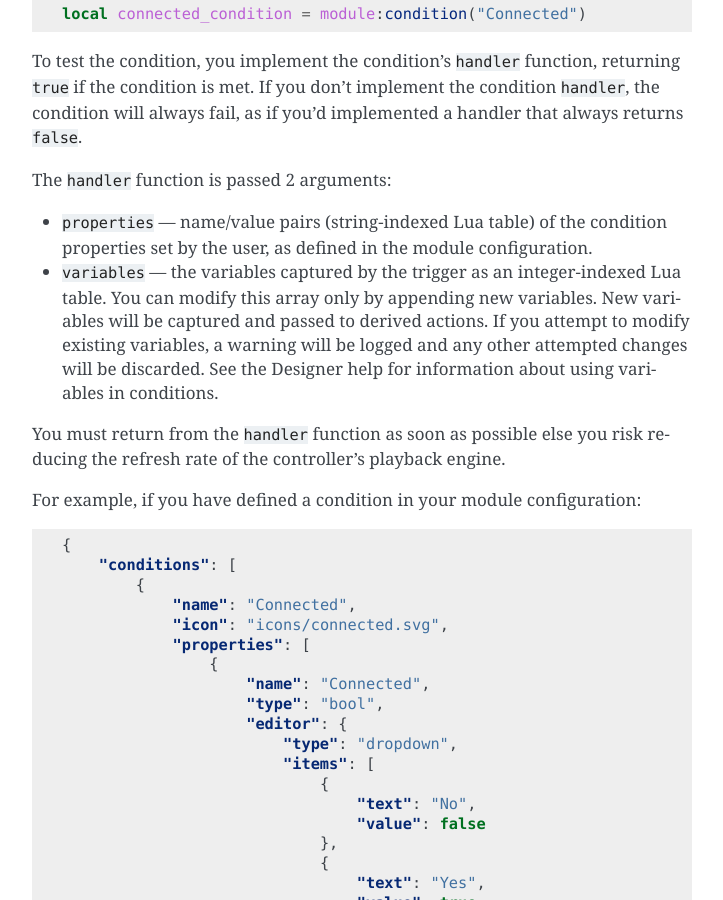
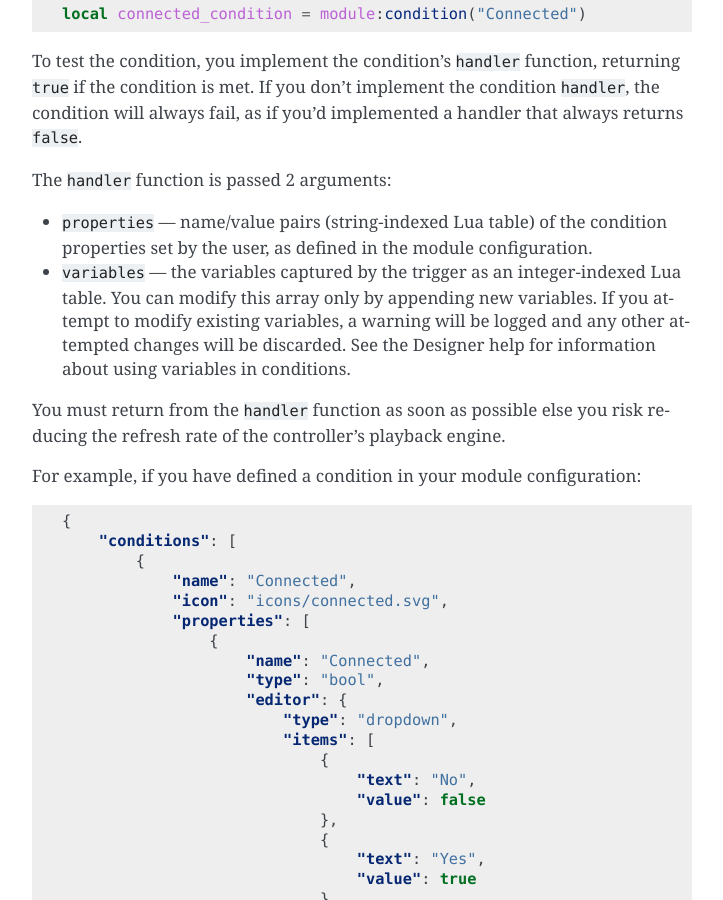
Before and after one commit to carallon/io-module-developer-guide, a Sphinx documentation site: the page built from source/guide/module-instances.rst, in a window 1280 px wide and 900 px high, scrolled down 4234 px. Shown: the whole window, without its empty margins (388-1111 px from the left). Built offline with Sphinx 7.4.7, drawn with Linux system fonts in a browser that asks for light colours.

Commit message:
Update module-instances.rst

```diff
--- a/source/guide/module-instances.rst
+++ b/source/guide/module-instances.rst
@@ -162,7 +162,7 @@ To test the condition, you implement the condition's ``handler`` function, retur
 The ``handler`` function is passed 2 arguments:
 
 * ``properties`` --- name/value pairs (string-indexed Lua table) of the condition properties set by the user, as defined in the module configuration.
-* ``variables`` --- the variables captured by the trigger as an integer-indexed Lua table. You can modify this array only by appending new variables. New variables will be captured and passed to derived actions. If you attempt to modify existing variables, a warning will be logged and any other attempted changes will be discarded. See the Designer help for information about using variables in conditions.
+* ``variables`` --- the variables captured by the trigger as an integer-indexed Lua table. You can modify this array only by appending new variables. If you attempt to modify existing variables, a warning will be logged and any other attempted changes will be discarded. See the Designer help for information about using variables in conditions.
 
 You must return from the ``handler`` function as soon as possible else you risk reducing the refresh rate of the controller's playback engine.
 
```
